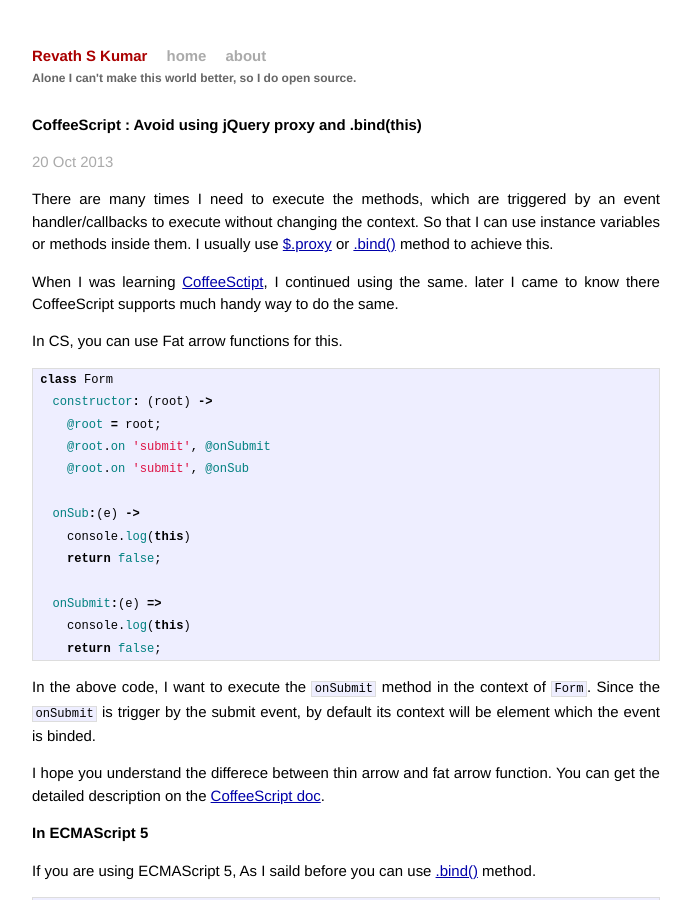
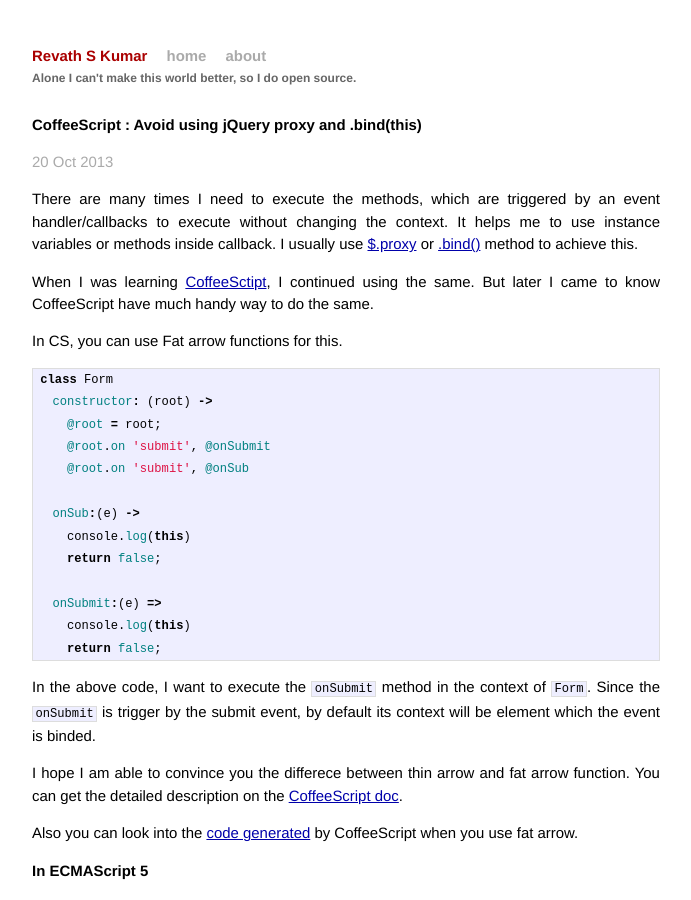
Before and after one commit to revathskumar/blog.revathskumar.com, a Jekyll site: the page built from _posts/2013-10-20-coffeescript-avoid-using-jquery-proxy-and-bind-this.md, in a window 1280 px wide and 900 px high. Shown: the whole window, without its empty margins (294-985 px from the left). Built offline with Jekyll 4.4.1, drawn with Linux system fonts in a browser that asks for light colours; Markdown is read by kramdown in place of the engine named in the settings.

Commit message:
fixes after proofread.
Added link to CoffeeSctipt Try.

```diff
--- a/_posts/2013-10-20-coffeescript-avoid-using-jquery-proxy-and-bind-this.md
+++ b/_posts/2013-10-20-coffeescript-avoid-using-jquery-proxy-and-bind-this.md
@@ -6,9 +6,9 @@ updated: 2013-10-20 00:00:00 UTC
 categories: es6
 ---
 
-There are many times I need to execute the methods, which are triggered by an event handler/callbacks to execute without changing the context. So that I can use instance variables or methods inside them. I usually use [$.proxy](http://api.jquery.com/jQuery.proxy/) or [.bind()](https://developer.mozilla.org/en-US/docs/Web/JavaScript/Reference/Global_Objects/Function/bind) method to achieve this.
+There are many times I need to execute the methods, which are triggered by an event handler/callbacks to execute without changing the context. It helps me to use instance variables or methods inside callback. I usually use [$.proxy](http://api.jquery.com/jQuery.proxy/) or [.bind()](https://developer.mozilla.org/en-US/docs/Web/JavaScript/Reference/Global_Objects/Function/bind) method to achieve this.
 
-When I was learning [CoffeeSctipt](http://coffeescript.org), I continued using the same. later I came to know there CoffeeScript supports much handy way to do the same.
+When I was learning [CoffeeSctipt](http://coffeescript.org), I continued using the same. But later I came to know CoffeeScript have much handy way to do the same.
 
 In CS, you can use Fat arrow functions for this.
 
@@ -31,7 +31,9 @@ class Form
 In the above code, I want to execute the `onSubmit` method in the context of `Form`.
 Since the `onSubmit` is trigger by the submit event, by default its context will be element which the event is binded.
 
-I hope you understand the differece between thin arrow and fat arrow function. You can get the detailed description on the [CoffeeScript doc](http://coffeescript.org/#fat-arrow).
+I hope I am able to convince you the differece between thin arrow and fat arrow function. You can get the detailed description on the [CoffeeScript doc](http://coffeescript.org/#fat-arrow).
+
+Also you can look into the <a href="http://coffeescript.org/#try:class%20Form%0A%20%20constructor%3A%20(root)%20-%3E%0A%20%20%20%20%40root%20%3D%20root%3B%0A%20%20%20%20%40root.on%20'submit'%2C%20%40onSubmit%0A%20%20%20%20%40root.on%20'submit'%2C%20%40onSub%0A%0A%20%20onSub%3A(e)%20-%3E%0A%20%20%20%20console.log(this)%0A%20%20%20%20return%20false%3B%0A%20%20%0A%20%20onSubmit%3A(e)%20%3D%3E%0A%20%20%20%20console.log(this)%0A%20%20%20%20return%20false%3B">code generated</a> by CoffeeScript when you use fat arrow.
 
 ## In ECMAScript 5
 
```
